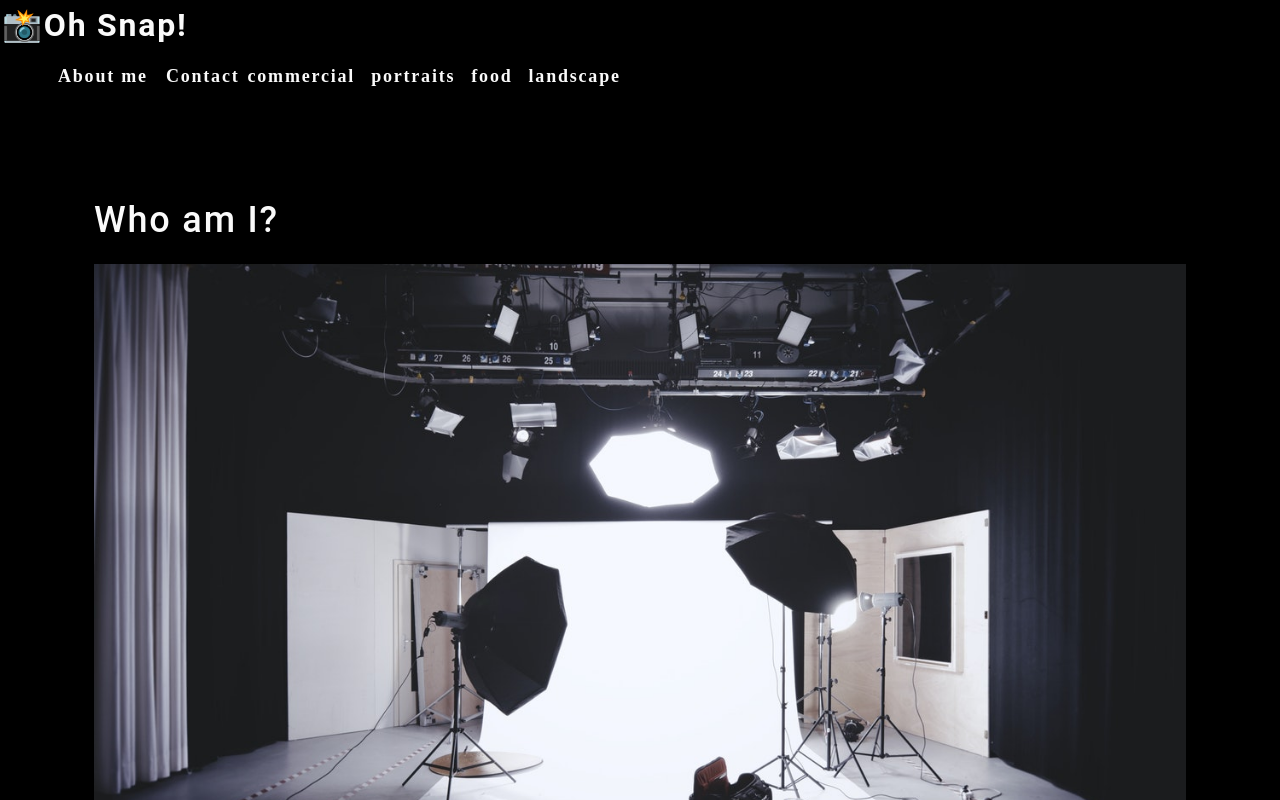
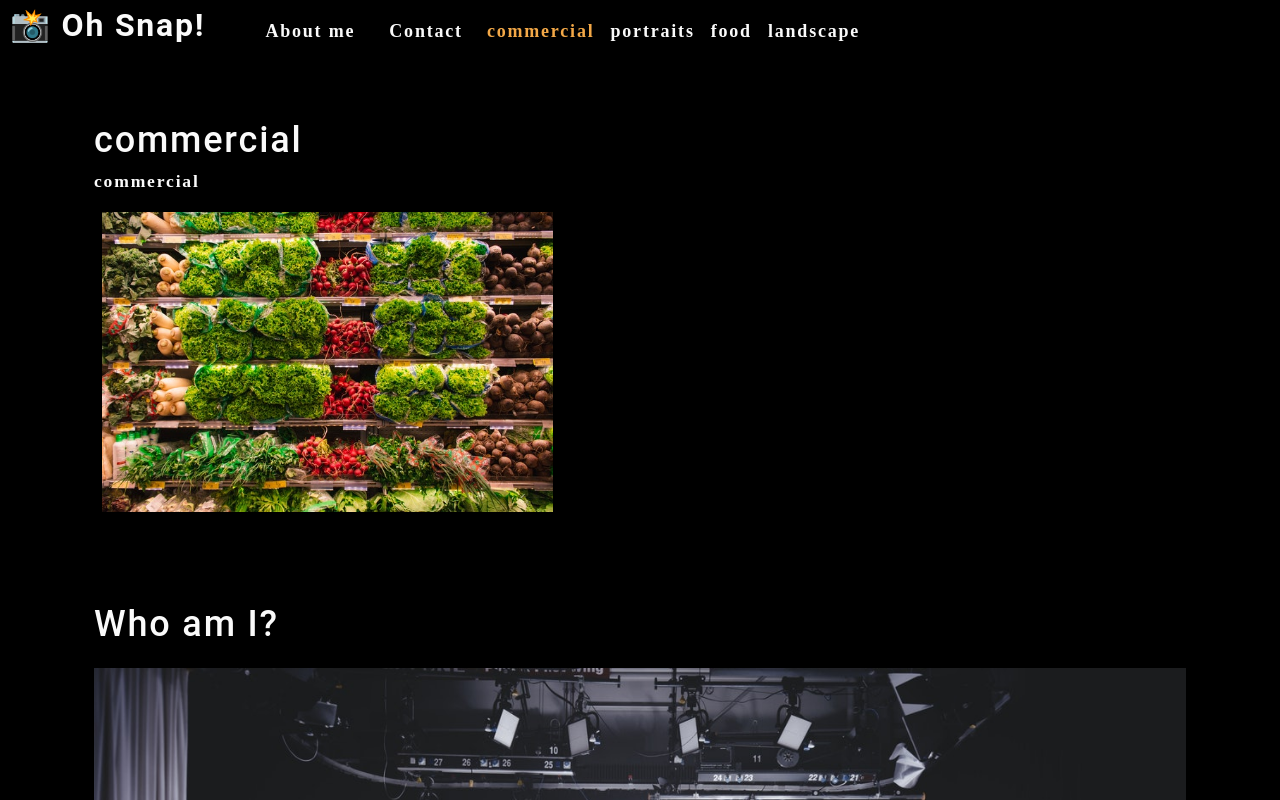
Before and after one commit to Moshe-jpg/photo-port, a React (Create React App) app: page / in a window 1280 px wide. Shown: the top 800 px of the page. Built offline with nearby package versions, Linux system fonts and the light colour scheme.

Commit message:
useState and useEffect now implemented

```diff
--- a/src/App.js
+++ b/src/App.js
@@ -1,13 +1,37 @@
-import React from "react";
+import React, { useState } from "react";
+import Nav from "./components/Nav";
 import About from "./components/About";
-import Nav from "./components/Nav";
+import Gallery from "./components/Gallery";
 
 function App() {
+  const [categories] = useState([
+    {
+      name: "commercial",
+      description:
+        "Photos of grocery stores, food trucks, and other commercial projects",
+    },
+    { name: "portraits", description: "Portraits of people in my life" },
+    { name: "food", description: "Delicious delicacies" },
+    {
+      name: "landscape",
+      description: "Fields, farmhouses, waterfalls, and the beauty of nature",
+    },
+  ]);
+
+  const [currentCategory, setCurrentCategory] = useState(categories[0]);
+
   return (
     <div>
-      <Nav></Nav>
+      <Nav
+        categories={categories}
+        setCurrentCategory={setCurrentCategory}
+        currentCategory={currentCategory}
+      ></Nav>
       <main>
-        <About></About>
+        <div>
+          <Gallery></Gallery>
+          <About></About>
+        </div>
       </main>
     </div>
   );
--- /dev/null
+++ b/src/components/Gallery/index.js
@@ -0,0 +1,24 @@
+import React from "react";
+import photo from "../../assets/small/commercial/0.jpg";
+
+function Gallery(props) {
+  const currentCategory = {
+    name: "commercial",
+    description:
+      "Photos of grocery stores, food trucks, and other commercial projects",
+  };
+  return (
+    <section>
+      <h1>{currentCategory.name}</h1>
+      <p>{currentCategory.name}</p>
+      <div className="flex-row">
+        <img
+          src={photo}
+          alt="Commercial Example"
+          className="img-thumbnail mx-1"
+        />
+      </div>
+    </section>
+  );
+}
+export default Gallery;
--- a/src/components/Nav/index.js
+++ b/src/components/Nav/index.js
@@ -1,45 +1,44 @@
-import React from "react";
+import React, { useEffect } from "react";
 
-function Nav() {
-  const categories = [
-    {
-      name: "commercial",
-      description:
-        "Photos of grocery stores, food trucks, and other commercial projects",
-    },
-    { name: "portraits", description: "Portraits of people in my life" },
-    { name: "food", description: "Delicious delicacies" },
-    {
-      name: "landscape",
-      description: "Fields, farmhouses, waterfalls, and the beauty of nature",
-    },
-  ];
-
-  function categorySelected(name) {
-    console.log(`${name} clicked`);
-  }
+function Nav(props) {
+  const { categories = [], setCurrentCategory, currentCategory } = props;
+  useEffect(() => {
+    document.title = currentCategory.name;
+  }, [currentCategory]);
 
   return (
-    <header>
+    <header className="flex-row px-1">
       <h2>
         <a data-testid="link" href="/">
           <span role="img" aria-label="camera">
+            {" "}
             📸
-          </span>
+          </span>{" "}
           Oh Snap!
         </a>
       </h2>
       <nav>
         <ul className="flex-row">
           <li className="mx-2">
-            <a data-testid="link" href="#about">About me</a>
+            <a data-testid="about" href="#about">
+              About me
+            </a>
           </li>
-          <li>
+          <li className="mx-2">
             <span>Contact</span>
           </li>
           {categories.map((category) => (
-            <li className="mx-1" key={category.name}>
-              <span onClick={() => categorySelected(category.name)}>
+            <li
+              className={`mx-1 ${
+                currentCategory.name === category.name && "navActive"
+              }`}
+              key={category.name}
+            >
+              <span
+                onClick={() => {
+                  setCurrentCategory(category);
+                }}
+              >
                 {category.name}
               </span>
             </li>
```
